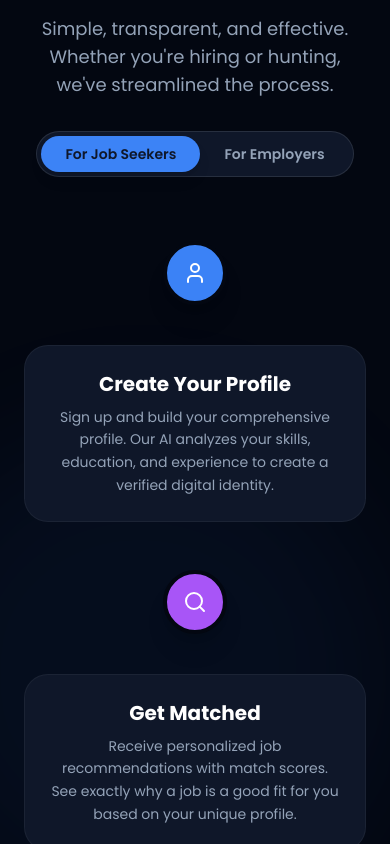
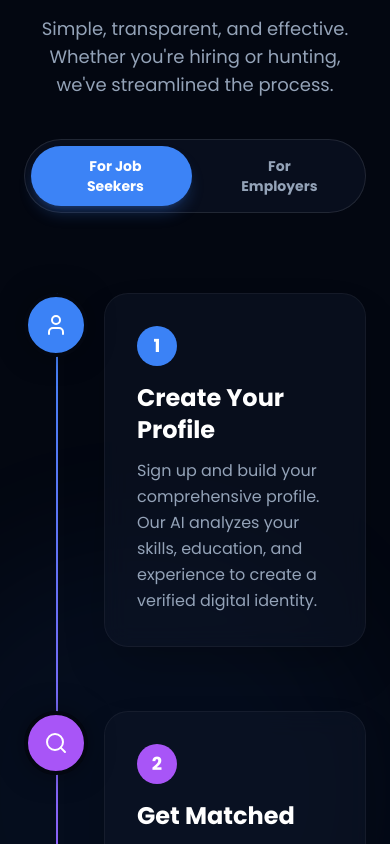
Before and after one commit to yuvasamrajyaofficial-prog/zekkers-app2, a Next.js app: page / in a window 390 px wide. Shown: the part 3820-4664 px from the top of the page. Built offline with nearby package versions, Linux system fonts and the light colour scheme; no server answers.

Commit message:
feat: Rebuild How It Works section with advanced animations and improved mobile layout

```diff
--- a/src/app/landing-page-components/how-it-works-section.tsx
+++ b/src/app/landing-page-components/how-it-works-section.tsx
@@ -1,9 +1,9 @@
 'use client';
-import React, { useState } from 'react';
+import React, { useState, useRef } from 'react';
 import MotionFade from '@/components/motion-fade';
-import { User, Building2, Search, FileText, Send, CheckCircle2, Briefcase, Users, MessageSquare, Award } from 'lucide-react';
+import { User, Building2, Search, FileText, Send, CheckCircle2, Briefcase, Users, MessageSquare, Award, ArrowRight } from 'lucide-react';
 import { cn } from '@/lib/utils';
-import { motion } from 'framer-motion';
+import { motion, useScroll, useTransform, AnimatePresence } from 'framer-motion';
 
 const seekerSteps = [
   {
@@ -11,24 +11,28 @@ const seekerSteps = [
     description: 'Sign up and build your comprehensive profile. Our AI analyzes your skills, education, and experience to create a verified digital identity.',
     icon: <User className="w-6 h-6" />,
     color: "bg-blue-500",
+    shadow: "shadow-blue-500/50",
   },
   {
     title: 'Get Matched',
     description: 'Receive personalized job recommendations with match scores. See exactly why a job is a good fit for you based on your unique profile.',
     icon: <Search className="w-6 h-6" />,
     color: "bg-purple-500",
+    shadow: "shadow-purple-500/50",
   },
   {
     title: 'One-Click Apply',
     description: 'Apply to verified jobs instantly. We pre-fill your application and attach your best resume, saving you time and effort.',
     icon: <Send className="w-6 h-6" />,
     color: "bg-green-500",
+    shadow: "shadow-green-500/50",
   },
   {
     title: 'Get Hired',
     description: 'Track your applications, schedule interviews, and accept offers—all within the Zekkers platform.',
     icon: <CheckCircle2 className="w-6 h-6" />,
     color: "bg-yellow-500",
+    shadow: "shadow-yellow-500/50",
   },
 ];
 
@@ -38,55 +42,76 @@ const employerSteps = [
     description: 'Create detailed job listings with AI assistance. Specify requirements, skills, and screening questions to attract the right talent.',
     icon: <Briefcase className="w-6 h-6" />,
     color: "bg-orange-500",
+    shadow: "shadow-orange-500/50",
   },
   {
     title: 'AI Screening',
     description: 'Our AI automatically screens and ranks applicants based on your criteria, highlighting the top candidates for your review.',
     icon: <Users className="w-6 h-6" />,
     color: "bg-red-500",
+    shadow: "shadow-red-500/50",
   },
   {
     title: 'Connect & Interview',
     description: 'Message candidates, schedule interviews, and manage the entire hiring process seamlessly from your dashboard.',
     icon: <MessageSquare className="w-6 h-6" />,
     color: "bg-pink-500",
+    shadow: "shadow-pink-500/50",
   },
   {
     title: 'Hire with Confidence',
     description: 'Make offers and onboard your new team members. Zekkers ensures a smooth transition from applicant to employee.',
     icon: <Award className="w-6 h-6" />,
     color: "bg-cyan-500",
+    shadow: "shadow-cyan-500/50",
   },
 ];
 
 export default function HowItWorksSection() {
   const [activeTab, setActiveTab] = useState<'seeker' | 'employer'>('seeker');
   const steps = activeTab === 'seeker' ? seekerSteps : employerSteps;
+  const containerRef = useRef<HTMLDivElement>(null);
+  const { scrollYProgress } = useScroll({
+    target: containerRef,
+    offset: ["start end", "end start"]
+  });
+
+  const lineHeight = useTransform(scrollYProgress, [0, 0.5], ["0%", "100%"]);
 
   return (
-    <section id="how" className="px-6 md:px-12 py-24 bg-background relative overflow-hidden">
+    <section id="how" className="px-6 md:px-12 py-24 bg-background relative overflow-hidden" ref={containerRef}>
         {/* Background Elements */}
         <div className="absolute top-1/3 right-0 w-[500px] h-[500px] bg-primary/5 rounded-full blur-3xl pointer-events-none" />
         <div className="absolute bottom-0 left-0 w-[500px] h-[500px] bg-accent/5 rounded-full blur-3xl pointer-events-none" />
 
-      <div className="max-w-5xl mx-auto relative z-10">
+      <div className="max-w-6xl mx-auto relative z-10">
         <MotionFade>
           <div className="text-center mb-16">
             <h2 className="text-3xl md:text-5xl font-bold text-white mb-6">
               How Zekkers Works
             </h2>
-            <p className="text-lg text-muted-foreground max-w-2xl mx-auto mb-8">
+            <p className="text-lg text-muted-foreground max-w-2xl mx-auto mb-10">
               Simple, transparent, and effective. Whether you're hiring or hunting, we've streamlined the process.
             </p>
 
-            <div className="inline-flex p-1 rounded-full bg-card border border-white/10">
+            <div className="inline-flex p-1.5 rounded-full bg-slate-900/50 border border-white/10 backdrop-blur-sm relative">
+                {/* Animated Background Pill */}
+                <motion.div
+                    className="absolute top-1.5 bottom-1.5 rounded-full bg-primary shadow-lg shadow-primary/25 z-0"
+                    initial={false}
+                    animate={{
+                        left: activeTab === 'seeker' ? '6px' : '50%',
+                        width: 'calc(50% - 9px)',
+                        x: activeTab === 'employer' ? 3 : 0
+                    }}
+                    transition={{ type: "spring", stiffness: 300, damping: 30 }}
+                />
+
                 <button
                     onClick={() => setActiveTab('seeker')}
                     className={cn(
-                        "px-6 py-2 rounded-full text-sm font-semibold transition-all duration-300",
-                        activeTab === 'seeker'
-                            ? "bg-primary text-primary-foreground shadow-lg"
-                            : "text-muted-foreground hover:text-white"
+                        "relative z-10 px-8 py-2.5 rounded-full text-sm font-bold transition-colors duration-200",
+                        activeTab === 'seeker' ? "text-white" : "text-slate-400 hover:text-white"
                     )}
                 >
                     For Job Seekers
@@ -94,10 +119,8 @@ export default function HowItWorksSection() {
                 <button
                     onClick={() => setActiveTab('employer')}
                     className={cn(
-                        "px-6 py-2 rounded-full text-sm font-semibold transition-all duration-300",
-                        activeTab === 'employer'
-                            ? "bg-primary text-primary-foreground shadow-lg"
-                            : "text-muted-foreground hover:text-white"
+                        "relative z-10 px-8 py-2.5 rounded-full text-sm font-bold transition-colors duration-200",
+                        activeTab === 'employer' ? "text-white" : "text-slate-400 hover:text-white"
                     )}
                 >
                     For Employers
@@ -106,60 +129,84 @@ export default function HowItWorksSection() {
           </div>
         </MotionFade>
 
-        <div className="relative">
-            {/* Central Line - Hidden on Mobile */}
-            <div className="hidden md:block absolute left-1/2 top-0 bottom-0 w-0.5 bg-border -translate-x-1/2">
+        <div className="relative mt-20">
+            {/* Central Line - Desktop */}
+            <div className="hidden md:block absolute left-1/2 top-0 bottom-0 w-0.5 bg-slate-800 -translate-x-1/2 rounded-full overflow-hidden">
                 <motion.div
-                    className="absolute top-0 left-0 w-full bg-gradient-to-b from-primary to-accent"
-                    initial={{ height: 0 }}
-                    whileInView={{ height: "100%" }}
-                    viewport={{ once: true }}
-                    transition={{ duration: 1.5, ease: "easeInOut" }}
+                    className="w-full bg-gradient-to-b from-primary via-purple-500 to-accent"
+                    style={{ height: lineHeight }}
                 />
             </div>
 
-            <div className="space-y-12 md:space-y-24">
+            {/* Mobile Timeline Line */}
+            <div className="md:hidden absolute left-8 top-0 bottom-0 w-0.5 bg-slate-800 rounded-full overflow-hidden">
+                 <motion.div
+                    className="w-full bg-gradient-to-b from-primary via-purple-500 to-accent"
+                    style={{ height: lineHeight }}
+                />
+            </div>
+
+            <div className="space-y-16 md:space-y-32">
+                <AnimatePresence mode='wait'>
                     {steps.map((step, index) => (
                         <motion.div
-                        key={step.title}
-                        initial={{ opacity: 0, y: 20 }}
+                            key={`${activeTab}-${index}`}
+                            initial={{ opacity: 0, y: 50 }}
                             whileInView={{ opacity: 1, y: 0 }}
                             viewport={{ once: true, margin: "-100px" }}
                             transition={{ duration: 0.5, delay: index * 0.1 }}
                             className={cn(
-                            "relative flex flex-col md:flex-row gap-6 md:gap-0 items-center",
+                                "relative flex flex-col md:flex-row gap-8 md:gap-0 items-center",
                                 index % 2 === 0 ? "md:flex-row-reverse" : ""
                             )}
                         >
                             {/* Content Side */}
-                        <div className="flex-1 w-full md:px-12">
+                            <div className="flex-1 w-full pl-20 md:pl-0 md:px-16">
+                                <motion.div
+                                    whileHover={{ y: -5 }}
+                                    className={cn(
+                                        "p-8 rounded-3xl bg-card/50 backdrop-blur-md border border-white/5 hover:border-primary/20 transition-all duration-300 group shadow-2xl",
+                                        index % 2 === 0 ? "md:text-left" : "md:text-right"
+                                    )}
+                                >
                                     <div className={cn(
-                                "p-6 rounded-2xl bg-card border border-white/5 hover:border-primary/20 transition-colors text-center md:text-left",
-                                index % 2 === 0 ? "md:text-left" : "md:text-right"
+                                        "inline-flex items-center justify-center w-10 h-10 rounded-xl mb-4 text-white font-bold text-lg",
+                                        step.color, step.shadow
                                     )}>
-                                <h3 className="text-xl font-bold text-white mb-2">{step.title}</h3>
-                                <p className="text-muted-foreground text-sm leading-relaxed">
+                                        {index + 1}
+                                    </div>
+                                    <h3 className="text-2xl font-bold text-white mb-3 group-hover:text-primary transition-colors">{step.title}</h3>
+                                    <p className="text-slate-400 text-base leading-relaxed">
                                         {step.description}
                                     </p>
-                            </div>
+                                </motion.div>
                             </div>
 
                             {/* Icon Node */}
-                        <div className="relative md:absolute md:left-1/2 md:-translate-x-1/2 flex items-center justify-center order-first md:order-none mb-4 md:mb-0">
-                            <div className={cn(
-                                "w-16 h-16 rounded-full border-4 border-background flex items-center justify-center shadow-xl z-10",
+                            <div className="absolute left-8 md:left-1/2 -translate-x-1/2 flex items-center justify-center">
+                                <motion.div
+                                    initial={{ scale: 0 }}
+                                    whileInView={{ scale: 1 }}
+                                    viewport={{ once: true }}
+                                    transition={{ type: "spring", stiffness: 200, delay: 0.2 + (index * 0.1) }}
+                                    className={cn(
+                                        "w-16 h-16 rounded-full border-4 border-background flex items-center justify-center shadow-[0_0_30px_-5px_rgba(0,0,0,0.5)] z-10 relative",
                                         step.color
-                            )}>
-                                <div className="text-white">
+                                    )}
+                                >
+                                    <div className="text-white relative z-10">
                                         {step.icon}
                                     </div>
-                            </div>
+                                    {/* Pulse Effect */}
+                                    <div className={cn("absolute inset-0 rounded-full animate-ping opacity-20", step.color)} />
+                                </motion.div>
                             </div>
 
                             {/* Empty Side for Balance */}
                             <div className="flex-1 hidden md:block" />
                         </motion.div>
                     ))}
+                </AnimatePresence>
             </div>
         </div>
       </div>
```
Lines whose indentation alone changed are shown as unchanged.
